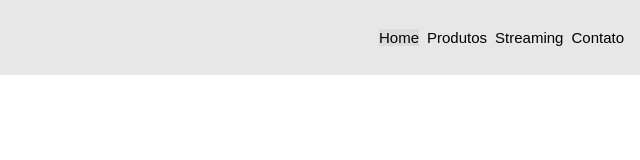
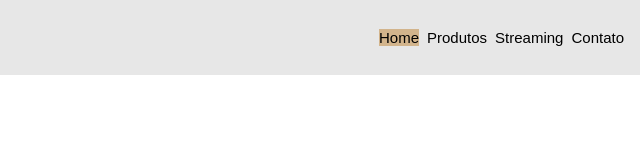
Before and after one commit to hanalau5/hannabooks, a plain HTML site: page index.html in a window 1280 px wide. In both pictures the pointer is over the link "Home". Shown: the full height of the page, 640-1280 px from the left. Drawn offline with Linux system fonts and the light colour scheme.

Commit message:
update 26/04/2023 - PRJ Hannabooks rev.3

```diff
--- a/css/style.css
+++ b/css/style.css
@@ -12,7 +12,7 @@ body, ul{
 }
 
 #menu a:hover{
-    background: rgba(0, 0, 0, 0.05);
+    background: #D2B48C;
     font-size: 15px;
 }
 
```
